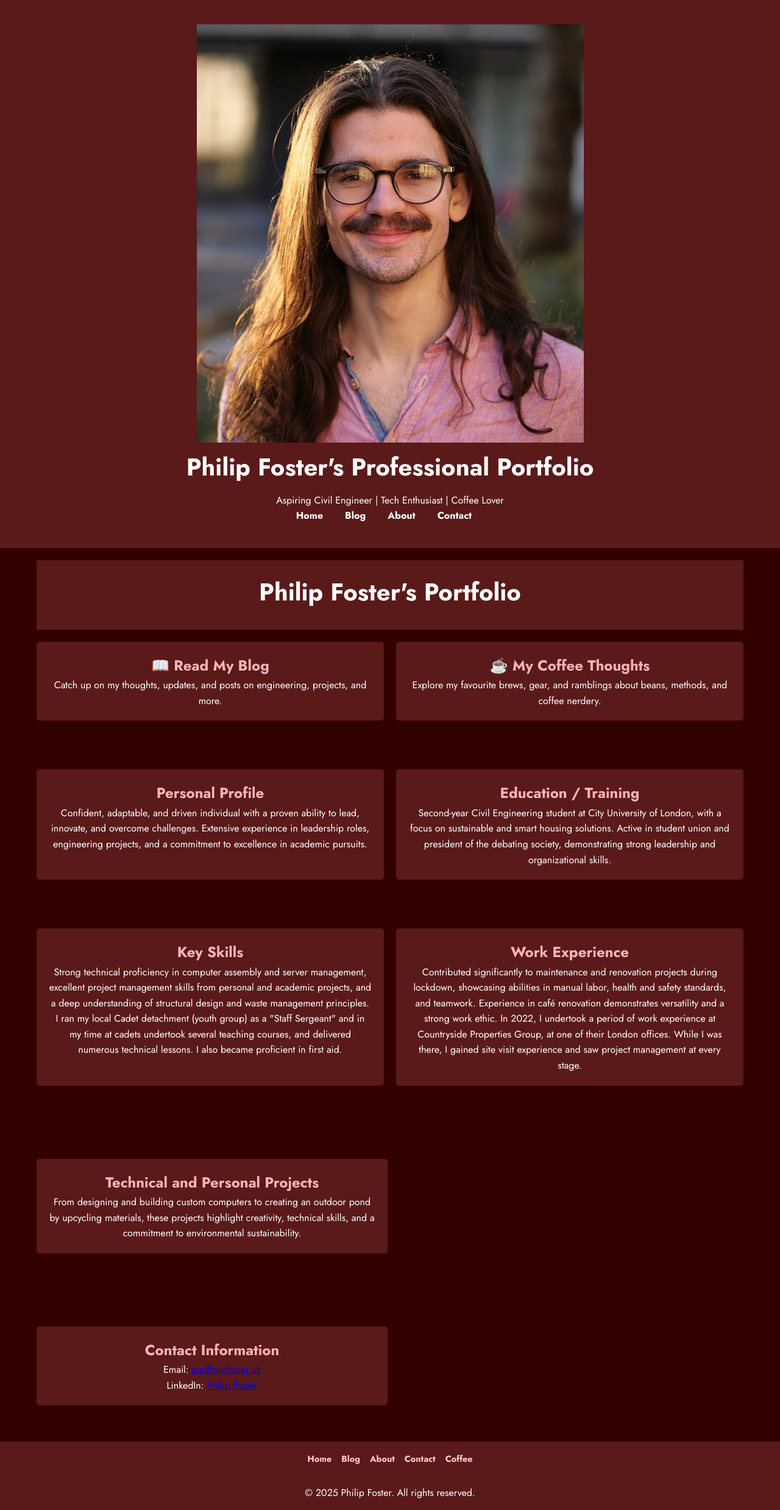
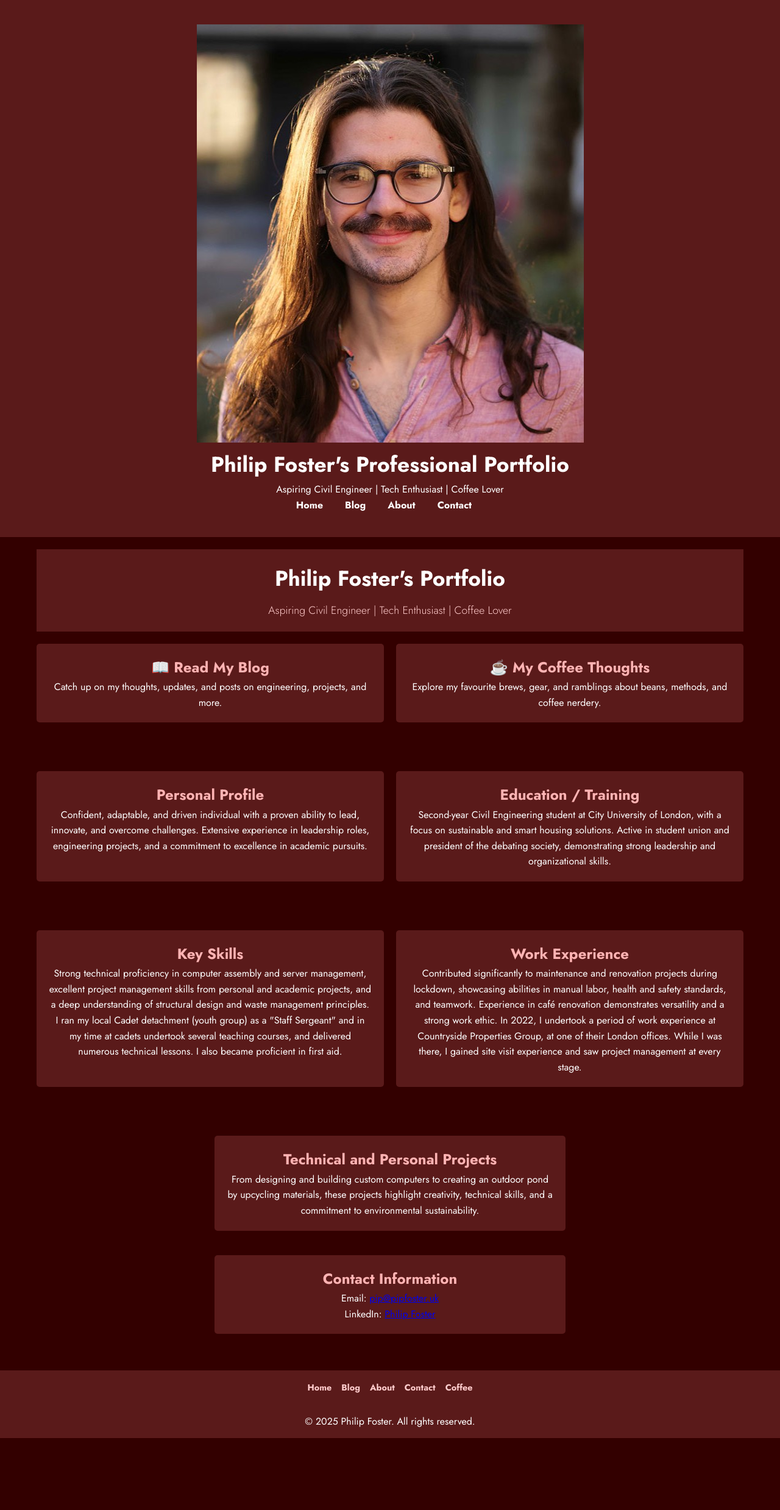
Before and after one commit to PipCraft/PipCraft.github.io, a Jekyll site: the page built from index.html, in a window 1280 px wide. Shown: the whole page at 61% size. Built offline with Jekyll 4.4.1, drawn with Linux system fonts in a browser that asks for light colours; after the commit the page ends 2359 px from its top, so only the background shows below that.

Commit message:
Update index.html

```diff
--- a/index.html
+++ b/index.html
@@ -18,17 +18,32 @@ title: "Philip Foster's Professional Portfolio"
       margin: 0;
       padding: 0;
     }
+
     .container {
       max-width: 1200px;
       margin: auto;
       padding: 20px;
     }
+
     header {
       background: #5a1a1a;
       color: #fff;
       padding: 20px 0;
       text-align: center;
     }
+
+    header h1 {
+      font-size: 2.2rem;
+      margin: 0;
+    }
+
+    .tagline {
+      margin-top: 10px;
+      font-size: 1.1rem;
+      font-weight: 300;
+      color: #ffcccc;
+    }
+
     h2 {
       color: #ffb3b3;
     }
@@ -72,11 +87,7 @@ title: "Philip Foster's Professional Portfolio"
       transition: all 0.2s ease-in-out;
     }
 
-    .main-content section h2 {
-      color: #ffb3b3;
-      text-align: center;
-    }
-
+    .main-content section h2,
     .main-content section p {
       text-align: center;
     }
@@ -91,21 +102,30 @@ title: "Philip Foster's Professional Portfolio"
       cursor: pointer;
     }
 
-    #projects, .contact-info {
-      margin: 40px 0;
+    .centered-row {
+      display: flex;
+      justify-content: center;
+      margin-top: 40px;
+      margin-bottom: 40px;
+    }
+
+    .centered-row section {
+      flex: 1;
+      max-width: 576px;
       padding: 20px;
       background-color: #5a1a1a;
       border-radius: 5px;
       transition: all 0.2s ease-in-out;
     }
 
-    #projects:hover, .contact-info:hover {
+    .centered-row section:hover {
       outline: 2px solid #ffb3b3;
       transform: scale(1.02);
       background-color: #6a1a1a;
     }
 
-    .contact-info {
+    .centered-row section h2,
+    .centered-row section p {
       text-align: center;
     }
 
@@ -124,8 +143,13 @@ title: "Philip Foster's Professional Portfolio"
         margin-bottom: 20px;
       }
 
-      #projects, .contact-info {
-        margin-top: 20px;
+      .centered-row {
+        flex-direction: column;
+        align-items: center;
+      }
+
+      .centered-row section {
+        margin-bottom: 20px;
       }
     }
   </style>
@@ -135,6 +159,7 @@ title: "Philip Foster's Professional Portfolio"
   <div class="container">
     <header>
       <h1>Philip Foster's Portfolio</h1>
+      <div class="tagline">Aspiring Civil Engineer | Tech Enthusiast | Coffee Lover</div>
     </header>
 
     <!-- Top Link Boxes -->
@@ -173,14 +198,14 @@ title: "Philip Foster's Professional Portfolio"
       </section>
     </div>
 
-    <div class="main-content">
+    <div class="centered-row">
       <section id="projects">
         <h2>Technical and Personal Projects</h2>
         <p>From designing and building custom computers to creating an outdoor pond by upcycling materials, these projects highlight creativity, technical skills, and a commitment to environmental sustainability.</p>
       </section>
     </div>
 
-    <div class="main-content">
+    <div class="centered-row">
       <section class="contact-info">
         <h2>Contact Information</h2>
         <p>Email: <a href="mailto:pip@pipfoster.uk">pip@pipfoster.uk</a></p>
```
Also changed, not shown: other parts of index.html (+1 -2 lines).
